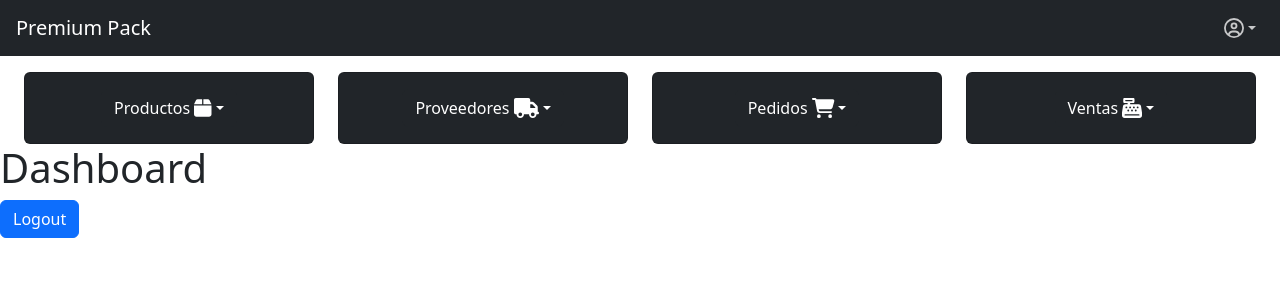
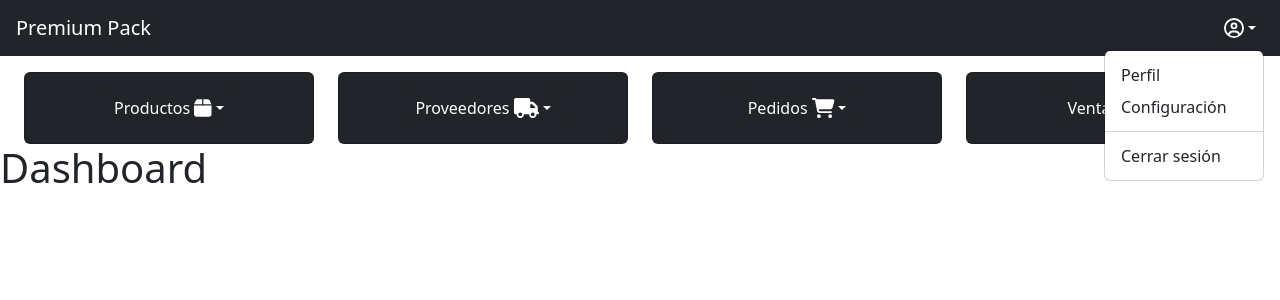
Before and after one commit to warriorx72/premium-pack-web, a Next.js app: page /dashboard in a window 1280 px wide. Both pictures are taken after a click on the button 1239 px from the left and 28 px from the top of the page. Shown: the top 300 px of the page. Built offline with nearby package versions, Linux system fonts and the light colour scheme.

Commit message:
Add button logout

```diff
--- a/app/(admin)/dashboard/page.tsx
+++ b/app/(admin)/dashboard/page.tsx
@@ -1,19 +1,11 @@
 'use client';
-
-import { redirect } from "next/navigation";
 
 export default function Dashboard() {
 
-  const removeCookie = async () => {
-    await fetch(`/api/auth/logout`, {
-      method: "POST"
-    });
-    redirect('/login')
-  }
+
   return (
     <div>
       <h1>Dashboard</h1>
-      <button className="btn btn-primary" onClick={() => removeCookie()}>Logout</button>
 
     </div>
   )
--- a/app/(admin)/layout.tsx
+++ b/app/(admin)/layout.tsx
@@ -6,7 +6,8 @@ import { faBox } from "@fortawesome/free-solid-svg-icons";
 import { faTruck } from "@fortawesome/free-solid-svg-icons";
 import { faCartShopping} from "@fortawesome/free-solid-svg-icons";
 import { faCashRegister} from "@fortawesome/free-solid-svg-icons";
-
+import 'bootstrap/dist/js/bootstrap.bundle.min'
+import { redirect } from "next/navigation";
 
 export default function AdminLayout({ children }: { children: React.ReactNode}) {
     const awaitTimeout = (delay: number)  => new Promise(resolve => setTimeout(resolve, delay));
@@ -18,9 +19,15 @@ export default function AdminLayout({ children }: { children: React.ReactNode})
     };
 
     useEffect(() => {
-      console.log("AdminLayout");
       alertSession();
     }, []);
+
+    const removeCookie = async () => {
+        await fetch(`/api/auth/logout`, {
+          method: "POST"
+        });
+        redirect('/login')
+      }
 
     return (
         <>
@@ -33,7 +40,7 @@ export default function AdminLayout({ children }: { children: React.ReactNode})
                             <li><a className="dropdown-item" href="#">Perfil</a></li>
                             <li><a className="dropdown-item" href="#">Configuración</a></li>
                             <li><hr className="dropdown-divider"/></li>
-                            <li><a className="dropdown-item" href="#">Cerrar sesión</a></li>
+                            <li><a className="dropdown-item" href="#" onClick={() => removeCookie()}>Cerrar sesión</a></li>
                         </ul>
                     </li>
 
--- a/app/layout.tsx
+++ b/app/layout.tsx
@@ -1,6 +1,7 @@
 import type { Metadata } from "next";
 import { Geist, Geist_Mono } from "next/font/google";
 import "bootstrap/dist/css/bootstrap.min.css";
+
 
 const geistSans = Geist({
   variable: "--font-geist-sans",
```
